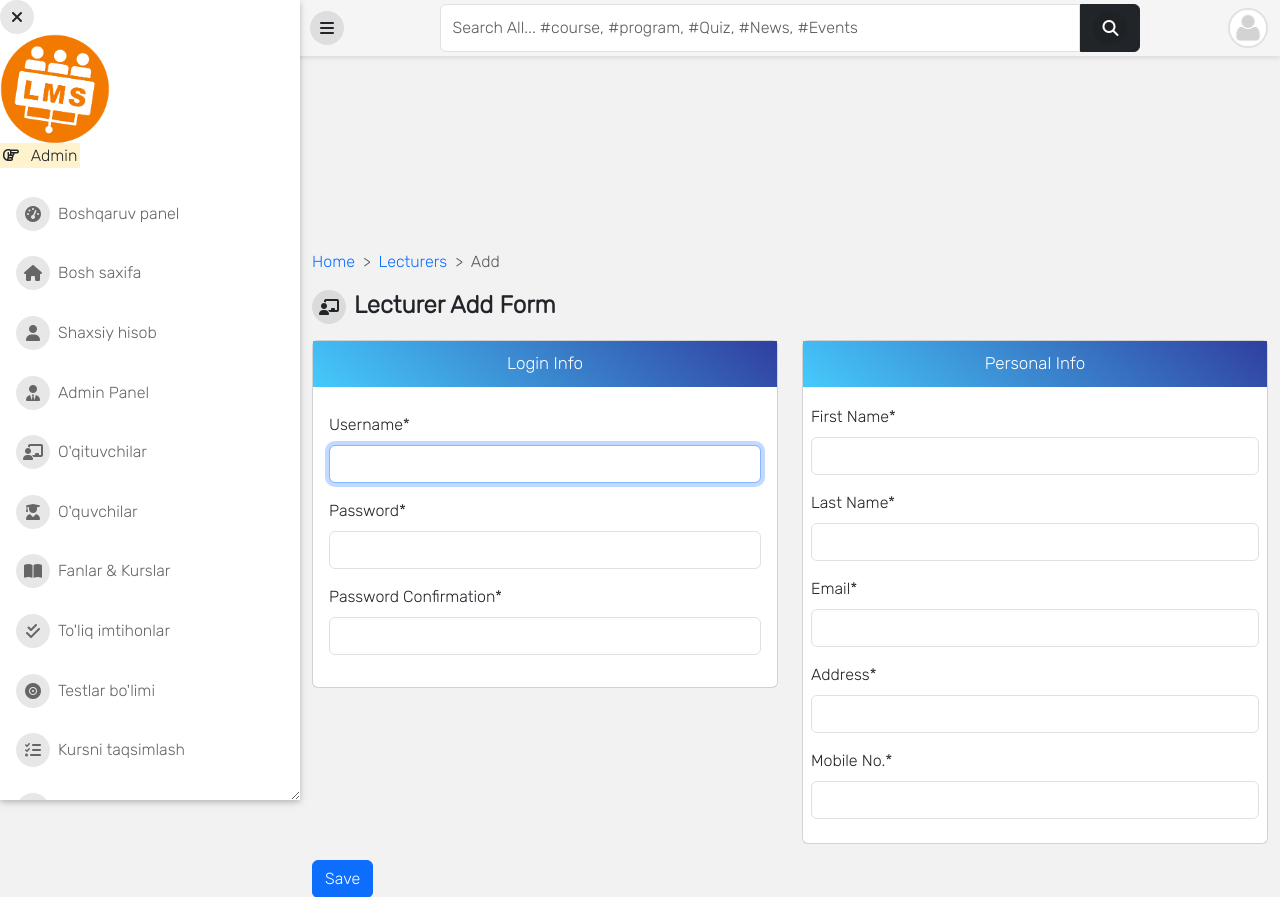
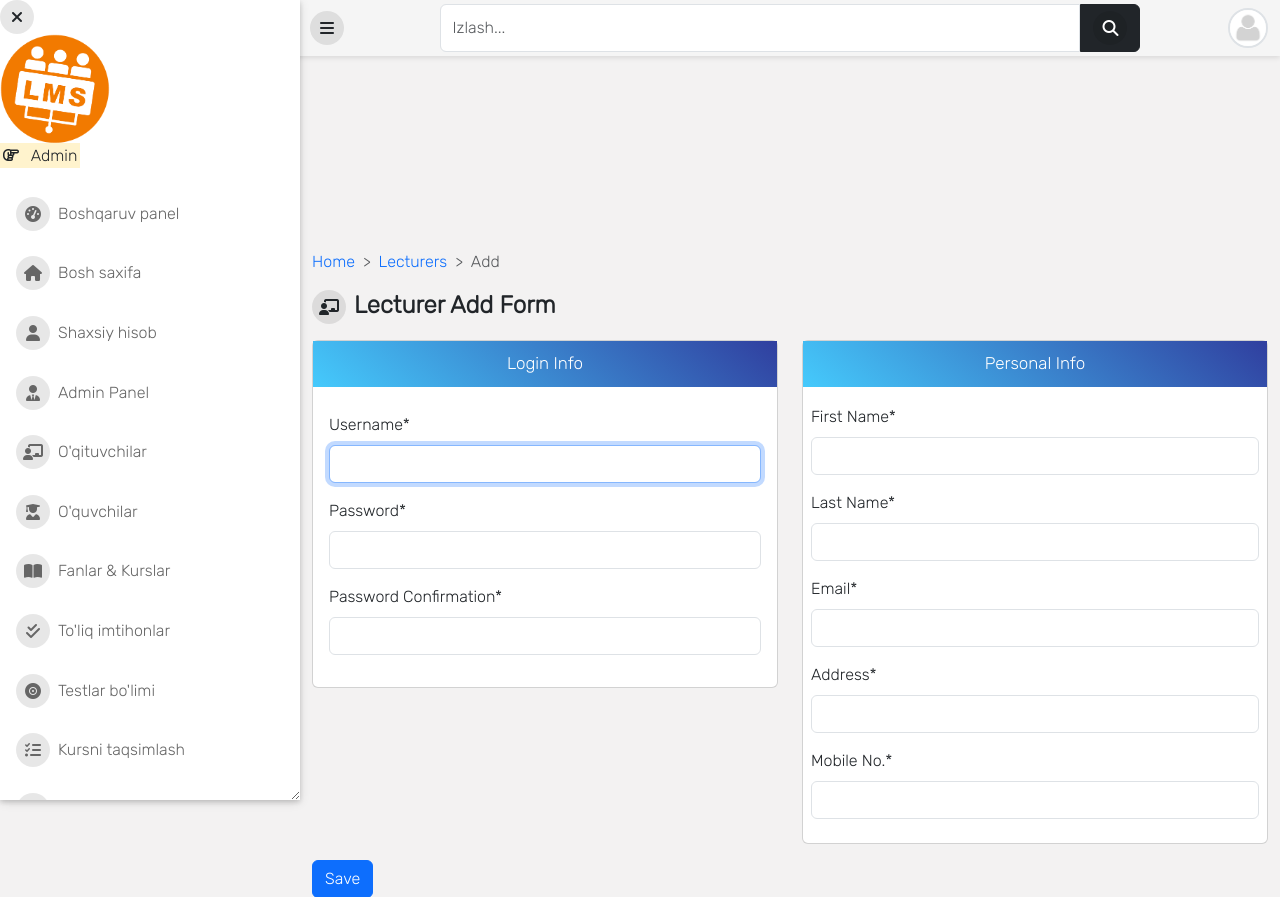
Before and after one commit to Xusanbek0039/Django-Student-LMS-Edu, a Django app: page /accounts/lecturer/add/ in a window 1280 px wide. Shown: the top 897 px of the page. Run offline with Django 3.2, Linux system fonts and the light colour scheme; the visitor is signed in with stand-in values (Sample User, id 1); parts of the project's set-up code (start-up, migrations or seed data) failed here and were passed over; some libraries are stand-ins or nearby versions.

Commit message:
Update navbar.html

```diff
--- a/templates/navbar.html
+++ b/templates/navbar.html
@@ -8,7 +8,7 @@
 
 			<form class="form-header" action="{% url 'query' %}" method="GET">
 				<input id="primary-search" class="form-control rounded-end-0" type="text" name="q" value="{{ request.GET.q }}"
-					placeholder="Search All... #course, #program, #Quiz, #News, #Events" required />
+					placeholder="Izlash..." required />
 				<button class="btn btn-dark rounded-start-0" type="submit">
 					<i class="fas fa-search"></i>
 				</button>
@@ -25,7 +25,7 @@
 						</div>
 
 						<p class="small text-muted text-center mb-0">
-							Last login: {{ request.user.last_login|date }}</p>
+							So'ngi faollik: {{ request.user.last_login|date }}</p>
 					</div>
 					<hr>
 
```
